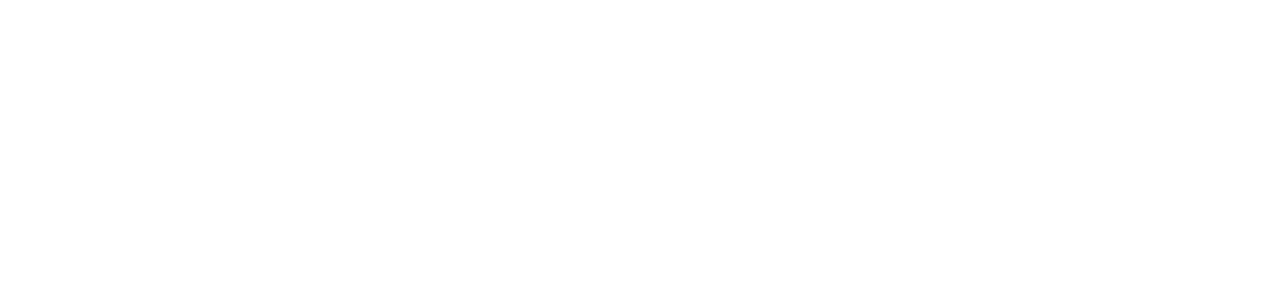
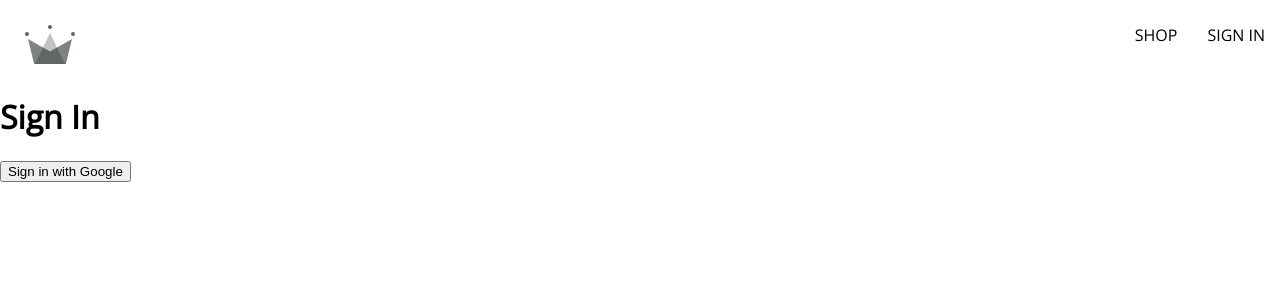
Before and after one commit to Florent-NOEL/crw-clothing-ztm, a React (Create React App) app: page /sign-in in a window 1280 px wide. Before the commit this address had no page. Shown: the top 300 px of the page. Built offline with nearby package versions, Linux system fonts and the light colour scheme.

Commit message:
add google sign-in and firebase

```diff
--- a/package.json
+++ b/package.json
@@ -6,6 +6,7 @@
     "@testing-library/jest-dom": "^5.16.5",
     "@testing-library/react": "^13.4.0",
     "@testing-library/user-event": "^13.5.0",
+    "firebase": "^9.22.2",
     "react": "^18.2.0",
     "react-dom": "^18.2.0",
     "react-router": "^6.13.0",
--- a/src/App.js
+++ b/src/App.js
@@ -1,20 +1,9 @@
 
-import { Routes, Route, Outlet } from "react-router-dom";
+import { Routes, Route } from "react-router-dom";
 import "./categories.styles.scss";
 import Home from "./components/routes/home/home.component";
-
-const Navigation = () => {
-  return (
-    <div>
-      <div>
-        <h1>
-        I'm the nav bar
-        </h1>
-      </div>
-      <Outlet />
-    </div>
-  )
-}
+import Navigation from "./components/routes/navigation/navigation.component";
+import SignIn from "./components/routes/sign-in/sign-in.component";
 
 const App = () => {
 
@@ -22,6 +11,7 @@
     <Routes>
       <Route path='/' element={<Navigation />}>
         <Route index element={<Home />} />
+        <Route path="/sign-in" element={<SignIn />} />
       </Route>
     </Routes>
 
--- /dev/null
+++ b/src/components/routes/navigation/navigation.component.jsx
@@ -0,0 +1,27 @@
+import { Fragment } from "react";
+import { Outlet, Link } from "react-router-dom";
+import { ReactComponent as CrnLogo } from '../../../assets/crown.svg';
+import './navigation.styles.scss'
+
+const Navigation = () => {
+    return (
+        <Fragment>
+            <div className="navigation">
+                <Link className="logo-container" to="/">
+                    <CrnLogo className="Logo"/>
+                </Link>
+                <div className="nav-links-container">
+                    <Link className="nav-link" to="/shop">
+                        SHOP
+                    </Link>
+                    <Link className="nav-link" to="/sign-in">
+                        SIGN IN
+                    </Link>
+                </div>
+            </div>
+            <Outlet />
+        </Fragment>
+    )
+  }
+
+  export default Navigation;
--- /dev/null
+++ b/src/components/routes/navigation/navigation.styles.scss
@@ -0,0 +1,26 @@
+.navigation {
+    height: 70px;
+    width: 100%;
+    display: flex;
+    justify-content: space-between;
+    margin-bottom: 25px;
+
+    .logo-container {
+        height: 100%;
+        width: 70px;
+        padding: 25px;
+    }
+
+    .nav-links-container {
+        width: 50%;
+        height: 100%;
+        display: flex;
+        align-items: center;
+        justify-content: flex-end;
+
+        .nav-link {
+            padding: 10px 15px;
+            cursor: pointer;
+        }
+    }
+}
--- /dev/null
+++ b/src/components/routes/sign-in/sign-in.component.jsx
@@ -0,0 +1,20 @@
+import { signInWithGooglePopup } from "../../../utils/firebase/firebase.utils";
+
+const SignIn = () => {
+    const logGoogleUser = async () => {
+        const response = await signInWithGooglePopup();
+        console.log(response);
+    }
+    return (
+        <div>
+            <h1>
+                Sign In
+            </h1>
+            <button onClick={ logGoogleUser }>
+            Sign in with Google
+            </button>
+        </div>
+    )
+}
+
+export default SignIn;
--- a/src/index.scss
+++ b/src/index.scss
@@ -9,3 +9,12 @@
   font-family: source-code-pro, Menlo, Monaco, Consolas, 'Courier New',
     monospace;
 }
+
+a {
+  text-decoration: none;
+  color: black;
+}
+
+* {
+  box-sizing: border-box;
+}
--- /dev/null
+++ b/src/utils/firebase/firebase.utils.jsx
@@ -0,0 +1,45 @@
+// Import the functions you need from the SDKs you need
+
+import { initializeApp } from "firebase/app";
+import { getAuth,
+    signInWithRedirect,
+    signInWithPopup,
+    GoogleAuthProvider
+    } from "firebase/auth";
+
+// TODO: Add SDKs for Firebase products that you want to use
+
+// https://firebase.google.com/docs/web/setup#available-libraries
+
+
+// Your web app's Firebase configuration
+
+const firebaseConfig = {
+
+  apiKey: "AIzaSyC1OzoiY1-lmHVSK2cLkTmuA62w65VL2LU",
+
+  authDomain: "crown-clothing-db-13d0b.firebaseapp.com",
+
+  projectId: "crown-clothing-db-13d0b",
+
+  storageBucket: "crown-clothing-db-13d0b.appspot.com",
+
+  messagingSenderId: "74731270986",
+
+  appId: "1:74731270986:web:3d42687596e2c9f51f87b3"
+
+};
+
+
+// Initialize Firebase
+
+const firebaseApp = initializeApp(firebaseConfig);
+
+
+const provider = new GoogleAuthProvider();
+provider.setCustomParameters({
+    prompt: 'select_account',
+});
+
+export const auth = getAuth();
+export const signInWithGooglePopup = () => signInWithPopup(auth, provider);
```
Also changed, not shown: src/assets/crown.svg (added), 1 other file (tests, documents, lock files or other folders).
